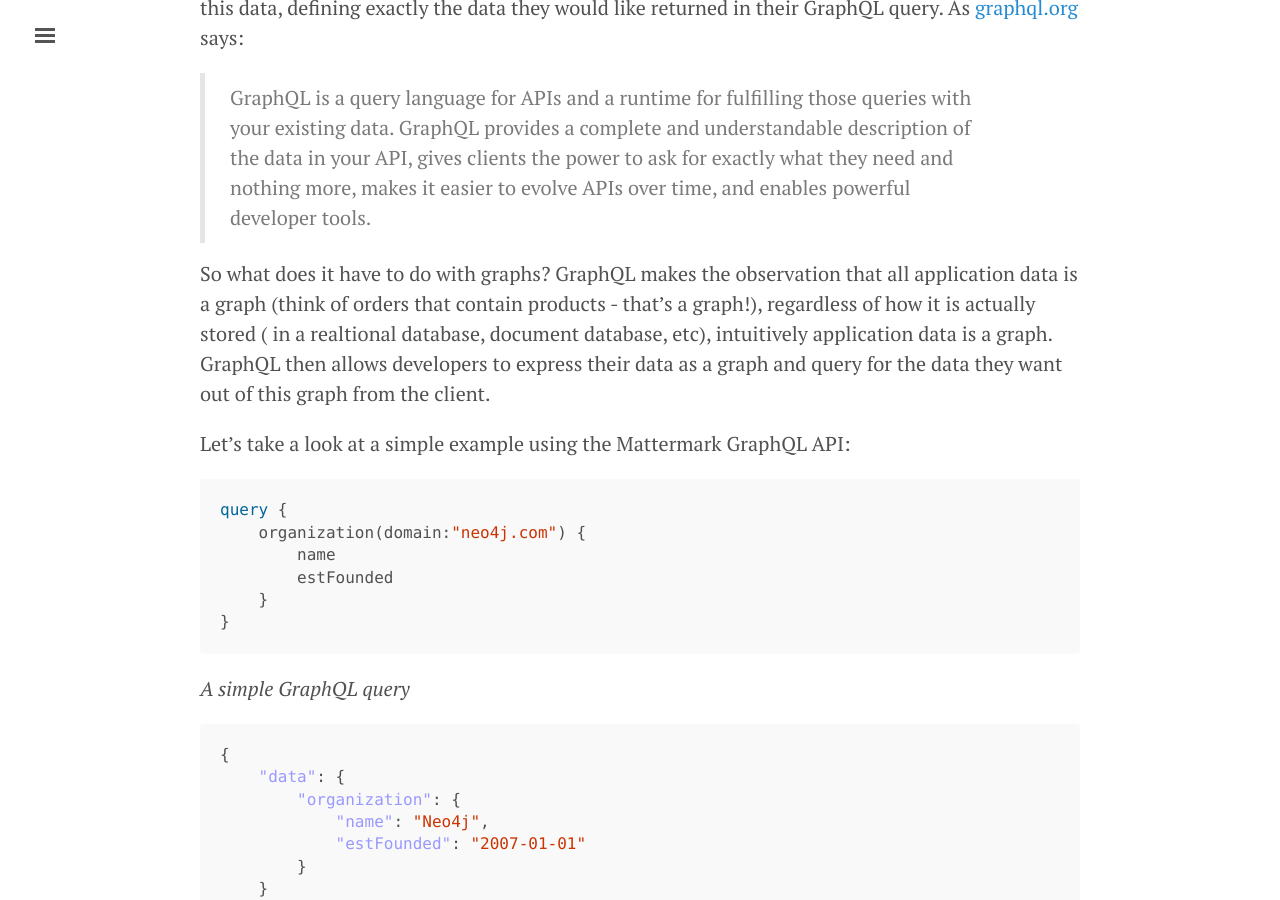
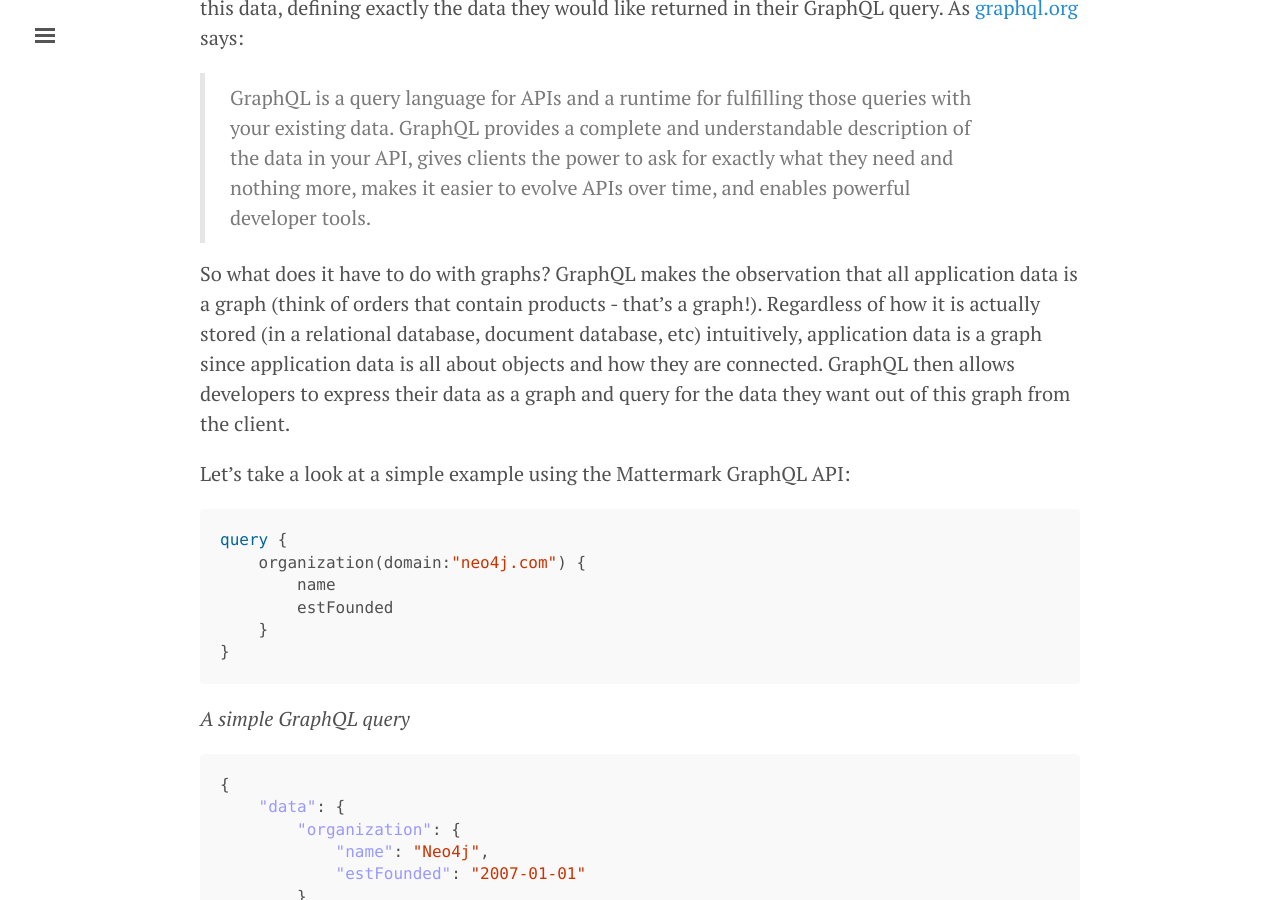
Before and after one commit to johnymontana/johnymontana.github.io, a Jekyll site: the page built from _posts/2017-04-27-mattermark-api-graphql-neo4j-startup-funding.md, in a window 1280 px wide and 900 px high, scrolled down 2219 px. Built offline with Jekyll 4.4.1, drawn with Linux system fonts in a browser that asks for light colours; comment, search, counter and statistics services are not loaded.

Commit message:
fix typo

```diff
--- a/_posts/2017-04-27-mattermark-api-graphql-neo4j-startup-funding.md
+++ b/_posts/2017-04-27-mattermark-api-graphql-neo4j-startup-funding.md
@@ -42,7 +42,7 @@ Despite what the name may imply, GraphQL is **not** a query language for graph d
 
 > GraphQL is a query language for APIs and a runtime for fulfilling those queries with your existing data. GraphQL provides a complete and understandable description of the data in your API, gives clients the power to ask for exactly what they need and nothing more, makes it easier to evolve APIs over time, and enables powerful developer tools.
 
-So what does it have to do with graphs? GraphQL makes the observation that all application data is a graph (think of orders that contain products - that's a graph!), regardless of how it is actually stored ( in a realtional database, document database, etc), intuitively application data is a graph. GraphQL then allows developers to express their data as a graph and query for the data they want out of this graph from the client.
+So what does it have to do with graphs? GraphQL makes the observation that all application data is a graph (think of orders that contain products - that's a graph!). Regardless of how it is actually stored (in a relational database, document database, etc) intuitively, application data is a graph since application data is all about objects and how they are connected. GraphQL then allows developers to express their data as a graph and query for the data they want out of this graph from the client.
 
 Let's take a look at a simple example using the Mattermark GraphQL API:
 
```
